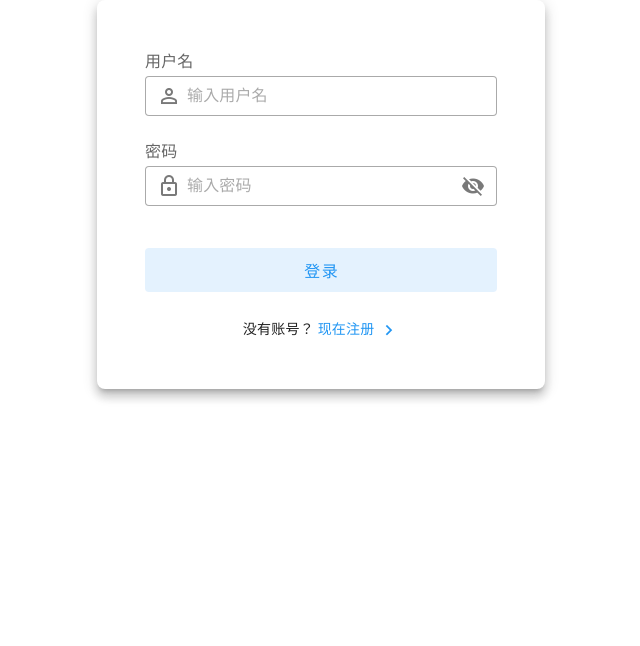
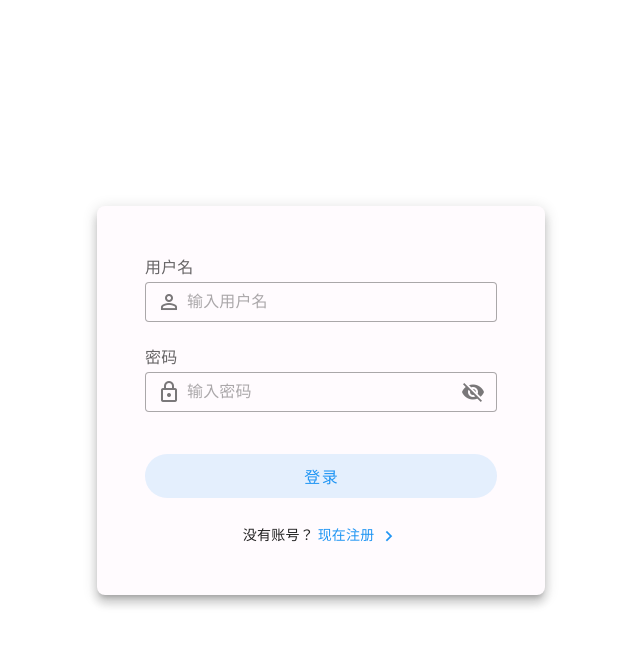
Before and after one commit to MilkFeng/easy_earn_web, a Vue app: page /login in a window 1280 px wide. Shown: the top 646 px of the page, without its empty margins (319-959 px from the left). Built offline with nearby package versions, Linux system fonts and the light colour scheme.

Commit message:
update gui

```diff
--- a/src/main.js
+++ b/src/main.js
@@ -10,9 +10,15 @@ import * as directives from 'vuetify/directives';
 import '@mdi/font/css/materialdesignicons.min.css';
 import axios from 'axios';
 
+import { md3 } from 'vuetify/blueprints';
+
 const vuetify = createVuetify({
   components,
   directives,
+  blueprint: md3,
+  // theme: {
+  //   defaultTheme: 'dark'
+  // },
 });
 
 const app = createApp(App);
--- a/src/views/Login.vue
+++ b/src/views/Login.vue
@@ -1,5 +1,5 @@
 <template>
-  <div>
+  <v-container class="center-content">
     <v-card
       class="mx-auto pa-12 pb-8"
       elevation="8"
@@ -57,7 +57,7 @@
         </router-link>
       </v-card-text>
     </v-card>
-  </div>
+  </v-container>
 </template>
 
 <script>
@@ -145,4 +145,11 @@ export default {
   height: 100%;
   width: 100%; /* 设置卡片的宽度为100%以填充容器 */
 }
+
+.center-content {
+  display: flex;
+  justify-content: center;
+  align-items: center;
+  height: 100vh; /* 使内容占据整个视窗高度 */
+}
 </style>
--- a/src/views/Mainwindow.vue
+++ b/src/views/Mainwindow.vue
@@ -1,30 +1,44 @@
 <template>
   <v-app>
     <!-- 应用程序栏，背景颜色设置为灰黑色 -->
-    <v-app-bar app color="grean" class="ps-8 pe-8">
+    <v-app-bar app class="ps-8 pe-8">
       <!-- 头像，点击后链接到个人信息页面 -->
 
-      <v-btn @click="goToProfile" size="large" class="mr-10">
+      <!-- <v-btn @click="goToProfile" size="large" class="mr-10">
         <v-avatar image="https://randomuser.me/api/portraits/women/81.jpg">
         </v-avatar>
         <v-spacer class="mr-3 ml-3">-</v-spacer>
         <v-text-area>2222222222</v-text-area>
-      </v-btn>
+      </v-btn> -->
 
       <!-- 按钮组，包括测试字符按钮 -->
-      <v-btn>
-        测试按钮1
-      </v-btn>
-      <v-btn class="rounded-0">
-        测试按钮2
-      </v-btn>
-      <v-btn class="rounded-0">
-        测试按钮3
-      </v-btn>
+      <v-btn class="rounded-0">测试按钮1</v-btn>
+      <v-btn class="rounded-0">测试按钮2</v-btn>
+      <v-btn class="rounded-0">测试按钮3</v-btn>
 
       <!-- 账户余额 -->
       <v-spacer></v-spacer>
-      <v-text-area>余额：{{ formattedBalance }}</v-text-area>
+
+      <v-menu min-width="200px" rounded :close-on-content-click="false">
+        <template v-slot:activator="{ props }">
+          <v-btn icon v-bind="props" size="small">
+            <v-avatar image="https://randomuser.me/api/portraits/women/81.jpg"/>
+          </v-btn>
+        </template>
+        <v-card>
+          <v-card-text>
+            <div class="mx-auto text-center">
+              <v-avatar image="https://randomuser.me/api/portraits/women/81.jpg"/>
+              <h3 class="my-1">{{ user.username }}</h3>
+              <h2 class="my-2">$ 300</h2>
+              <v-divider class="my-3"></v-divider>
+              <v-btn rounded variant="text">我的账户</v-btn>
+              <v-btn rounded variant="text">登出</v-btn>
+            </div>
+          </v-card-text>
+        </v-card>
+      </v-menu>
+
     </v-app-bar>
 
     <!-- 主要内容区域 -->
@@ -72,13 +86,10 @@ export default {
       ],
       accountBalance: 1000, // 账户余额
       isBellHovered: false, // 铃铛图标悬停状态
+      user: {
+        username: "jsoet",
+      },
     };
-  },
-  computed: {
-    formattedBalance() {
-      // 格式化账户余额为“余额：￥xx.xx”的形式
-      return `￥${this.accountBalance.toFixed(2)}`;
-    },
   },
   methods: {
     openNotifications() {
--- a/src/views/Register.vue
+++ b/src/views/Register.vue
@@ -1,5 +1,5 @@
 <template>
-  <div>
+  <v-container class="center-content">
     <v-card
       class="mx-auto pa-12 pb-8"
       elevation="8"
@@ -72,7 +72,7 @@
         </router-link>
       </v-card-text>
     </v-card>
-  </div>
+  </v-container>
 </template>
 
 <script>
@@ -157,4 +157,11 @@ export default {
   height: 100%;
   width: 100%; /* 设置卡片的宽度为100%以填充容器 */
 }
+
+.center-content {
+  display: flex;
+  justify-content: center;
+  align-items: center;
+  height: 100vh; /* 使内容占据整个视窗高度 */
+}
 </style>
```
